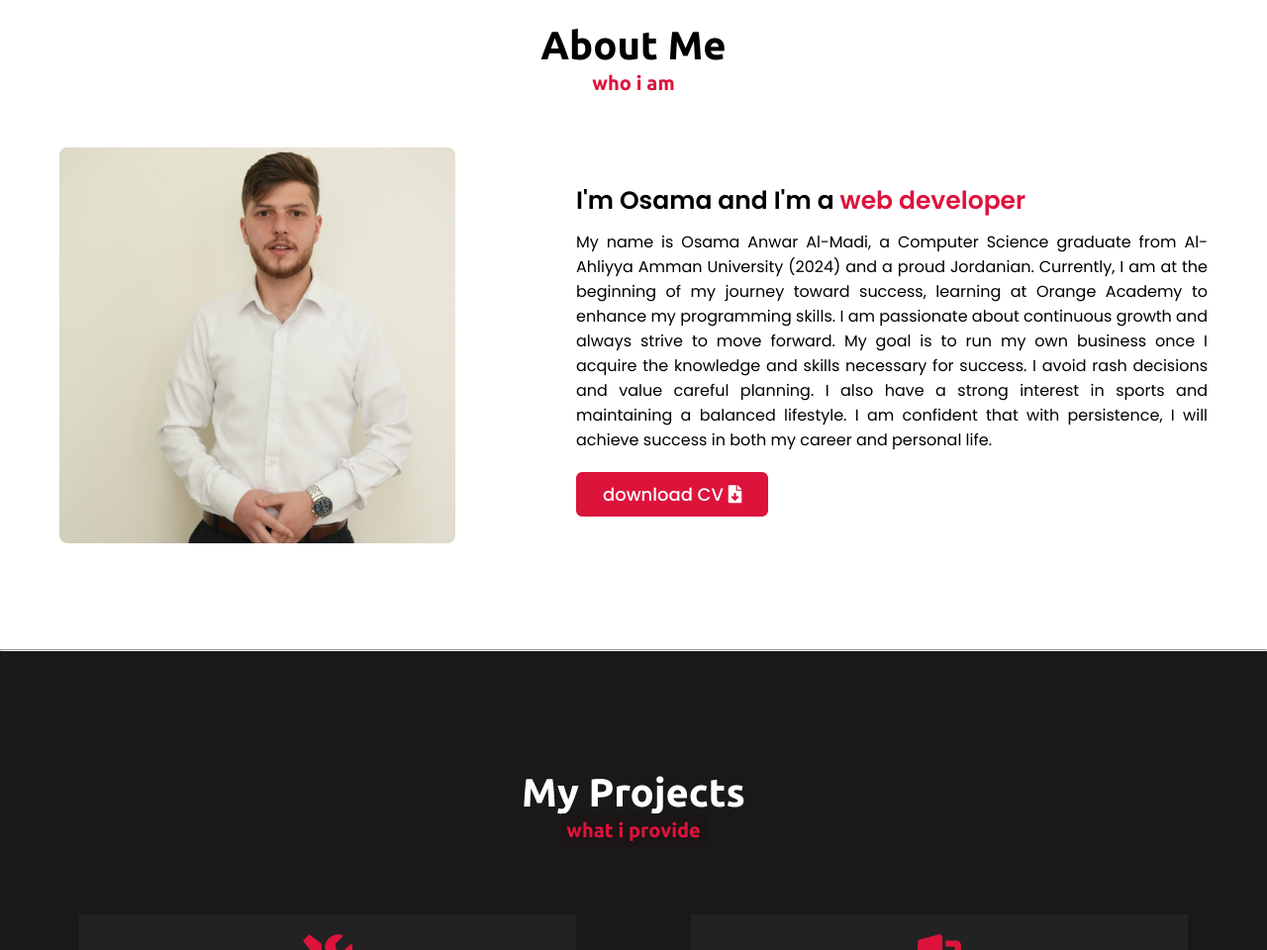
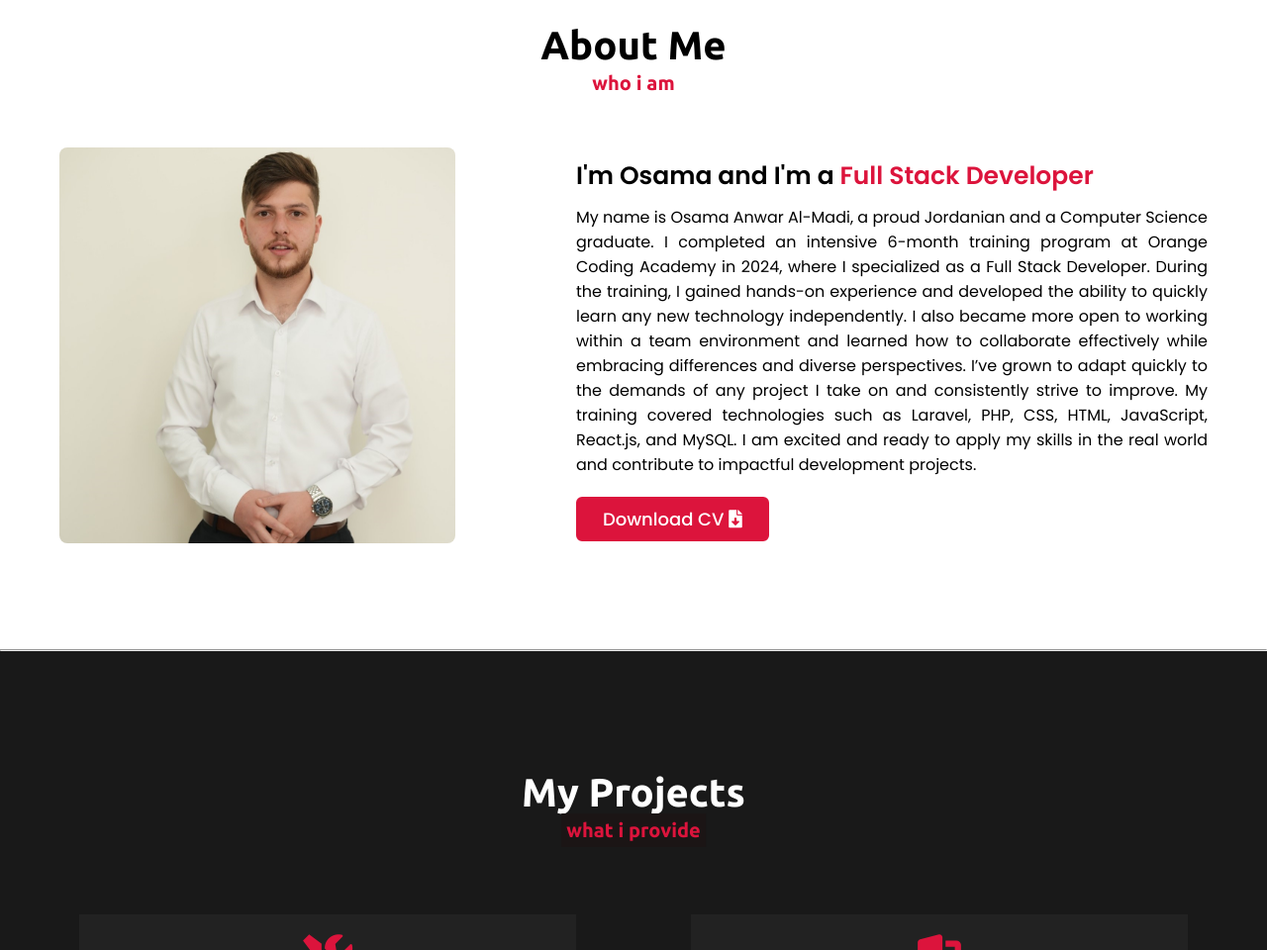
Before and after one commit to OsamaMdi/portfolio-, a plain HTML site: page index.html in a window 1280 px wide. Shown: the part 897-1857 px from the top of the page at 99% size. Drawn offline with nearby package versions, Linux system fonts and the light colour scheme.

Commit message:
abdut abut

```diff
--- a/index.html
+++ b/index.html
@@ -58,28 +58,31 @@
                     <img src="img/leftimg.jpg" alt="Osama Madi">
                 </div>
                 <div class="column rigth">
-                    <div class="text"> I'm Osama and I'm a<span> web developer</span></div>
+                    <div class="text">I'm Osama and I'm a <span>Full Stack Developer</span></div>
                     <p>
+                        My name is Osama Anwar Al-Madi, a proud Jordanian and a Computer Science graduate. I completed
+                        an intensive
+                        6-month training program at Orange Coding Academy in 2024, where I specialized as a Full Stack
+                        Developer.
 
-                        My name is Osama Anwar Al-Madi, a Computer Science graduate from Al-Ahliyya Amman University
-                        (2024) and a proud Jordanian. Currently, I am at the beginning of my journey toward success,
-                        learning at Orange Academy to enhance my programming skills.
+                        During the training, I gained hands-on experience and developed the ability to quickly learn any
+                        new technology
+                        independently. I also became more open to working within a team environment and learned how to
+                        collaborate effectively
+                        while embracing differences and diverse perspectives.
 
-                        I am passionate about continuous growth and always strive to move forward. My goal is to run my
-                        own business once I acquire the knowledge and skills necessary for success. I avoid rash
-                        decisions and value careful planning. I also have a strong interest in sports and maintaining a
-                        balanced lifestyle.
+                        I’ve grown to adapt quickly to the demands of any project I take on and consistently strive to
+                        improve. My training
+                        covered technologies such as Laravel, PHP, CSS, HTML, JavaScript, React.js, and MySQL.
 
-                        I am confident that with persistence, I will achieve success in both my career and personal
-                        life.
-
-
-
+                        I am excited and ready to apply my skills in the real world and contribute to impactful
+                        development projects.
                     </p>
                     <a href="documents/Osama Almadi2025.pdf" target="_blank">
-                        download CV <i class="fas fa-file-download"></i>
+                        Download CV <i class="fas fa-file-download"></i>
                     </a>
                 </div>
+
             </div>
         </div>
     </section>
```
